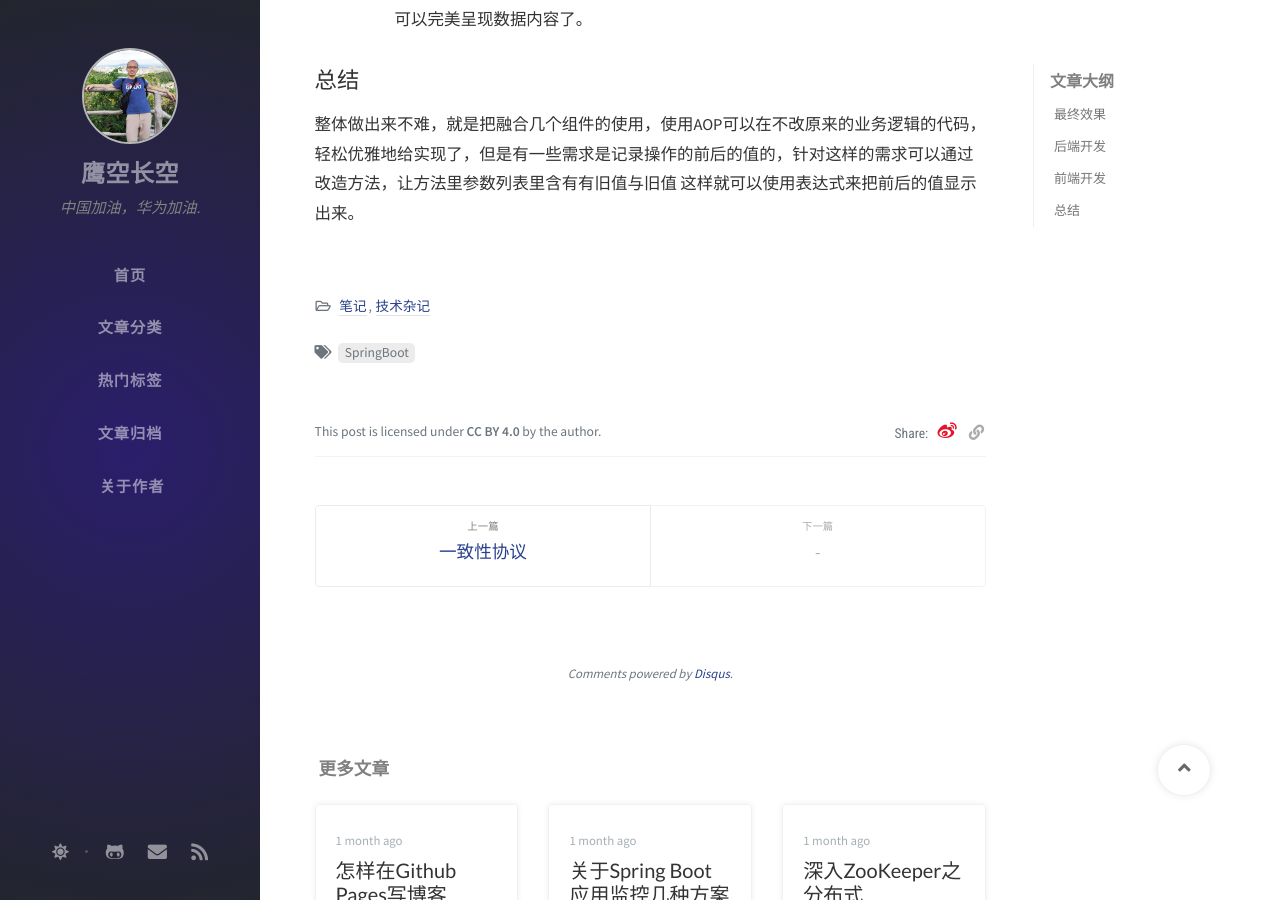
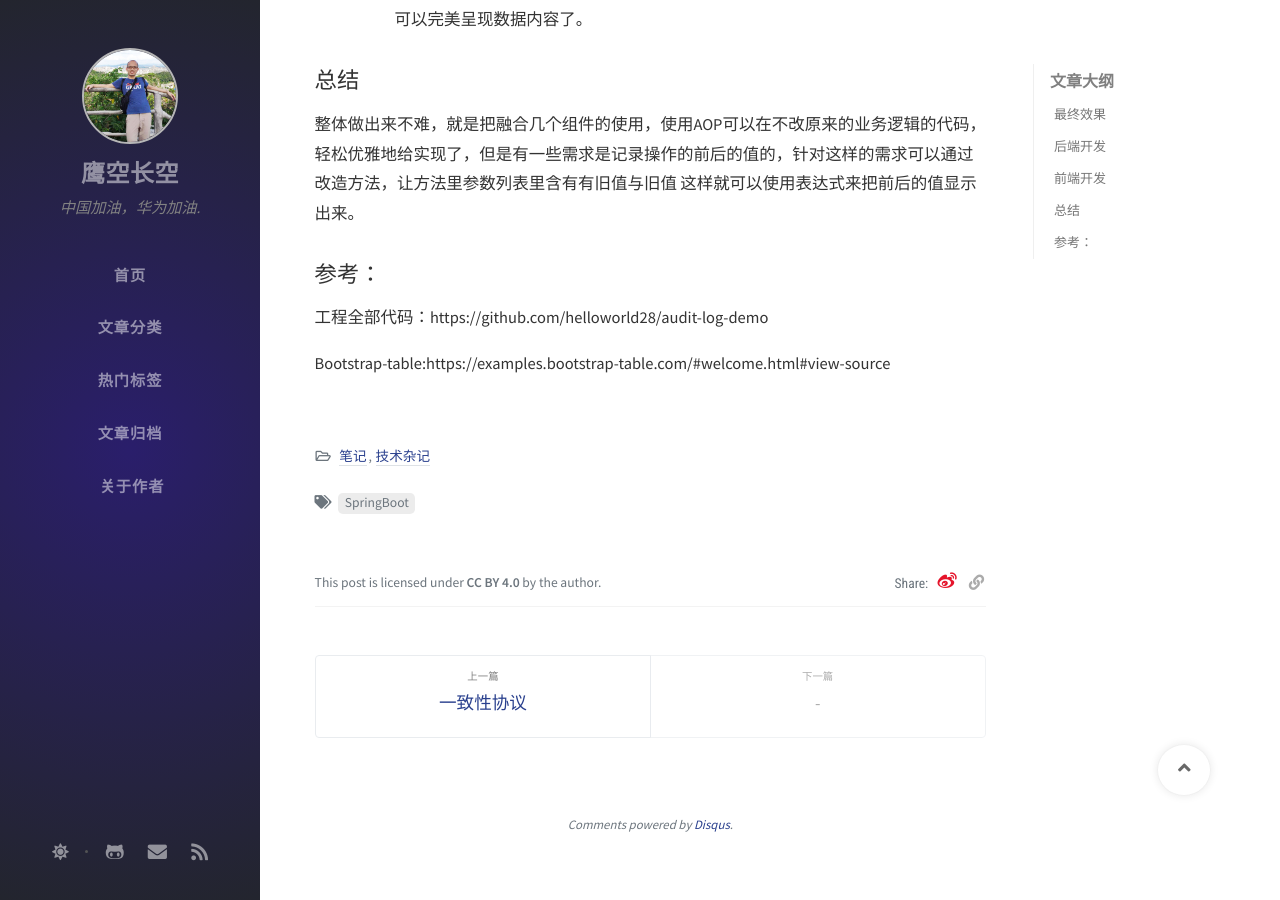
Before and after one commit to helloworld28/helloworld28.github.io, a Jekyll site: the page built from _posts/2020-09-20-audit-log-in-action.md, in a window 1280 px wide and 900 px high, scrolled down 5581 px. Built offline with Jekyll 4.4.1, drawn with Linux system fonts in a browser that asks for light colours; nearby versions of some CDN libraries; comment, search, counter and statistics services are not loaded.

Commit message:
commit audit log in action post

```diff
--- a/_posts/2020-09-20-audit-log-in-action.md
+++ b/_posts/2020-09-20-audit-log-in-action.md
@@ -240,3 +240,11 @@ public class AuditLog implements Serializable {
 ## 总结
 
 整体做出来不难，就是把融合几个组件的使用，使用AOP可以在不改原来的业务逻辑的代码，轻松优雅地给实现了，但是有一些需求是记录操作的前后的值的，针对这样的需求可以通过改造方法，让方法里参数列表里含有有旧值与旧值 这样就可以使用表达式来把前后的值显示出来。
+
+
+
+## 参考：
+
+工程全部代码：https://github.com/helloworld28/audit-log-demo
+
+Bootstrap-table:https://examples.bootstrap-table.com/#welcome.html#view-source
```
